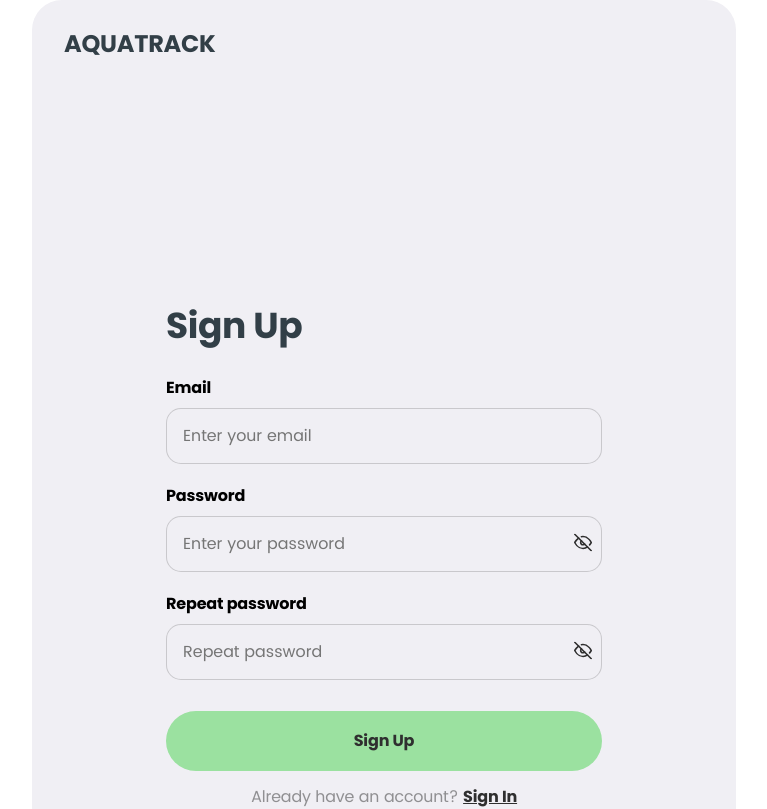
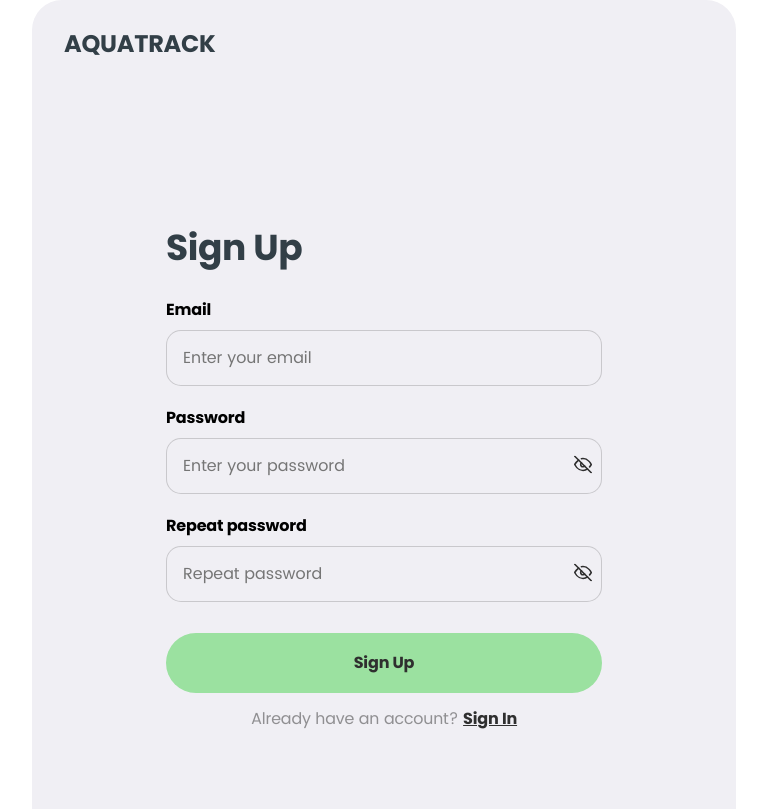
Before and after one commit to Artur-Luniaka/aquacoders, a React (Vite) app: page /signup in a window 1280 px wide. Shown: the top 809 px of the page, without its empty margins (256-1023 px from the left). Built offline with nearby package versions, Linux system fonts and the light colour scheme.

Commit message:
change signup and add nottifications

```diff
--- a/src/components/SignUpForm/SignUpForm.jsx
+++ b/src/components/SignUpForm/SignUpForm.jsx
@@ -15,9 +15,7 @@ const validationSchema = Yup.object({
     .min(5, "Password must be at least 5 characters")
     .max(50, "Password must be maximum 50 characters")
     .required("Password is required"),
-  repeatPassword: Yup.string()
-    .oneOf([Yup.ref("password")], "Passwords must match")
-    .required("Repeat Password is required"),
+  repeatPassword: Yup.string().required("Repeat Password is required"),
 });
 
 const SignUpForm = () => {
@@ -37,12 +35,21 @@ const SignUpForm = () => {
     setShowPassword((previous) => !previous);
   };
 
-  const onSubmit = async ({ email, password }) => {
+  const onSubmit = async ({ email, password, repeatPassword }) => {
+    if (password !== repeatPassword) {
+      toast.error("Passwords do not match!");
+      return;
+    }
+
     try {
-      await dispatch(signUp({ email, password })).unwrap();
+      await toast.promise(dispatch(signUp({ email, password })).unwrap(), {
+        loading: "Signing up...",
+        success: "Account created successfully!",
+        error: (error) => error.message || "Registration failed. Try again.",
+      });
       navigate("/signin");
     } catch (error) {
-      toast.error(error.message || "Registration failed. Try again.");
+      toast.error(error.message || "Something went wrong. Please try again.");
     }
   };
 
--- a/src/components/SignUpForm/SignUpForm.module.css
+++ b/src/components/SignUpForm/SignUpForm.module.css
@@ -2,16 +2,19 @@
   width: 100%;
   max-width: 320px;
   text-align: center;
-  margin: 192px auto;
+  margin-bottom: 103px;
+  margin-top: 126px;
 
   @media (min-width: 768px) {
     max-width: 436px;
-    margin: 249px auto;
+    margin-top: 171px;
+    margin-left: 102px;
+    margin-bottom: 195px;
   }
 
   @media (min-width: 1440px) {
     margin: auto;
-    margin-top: 137px;
+    margin-top: 74px;
   }
 }
 
```
